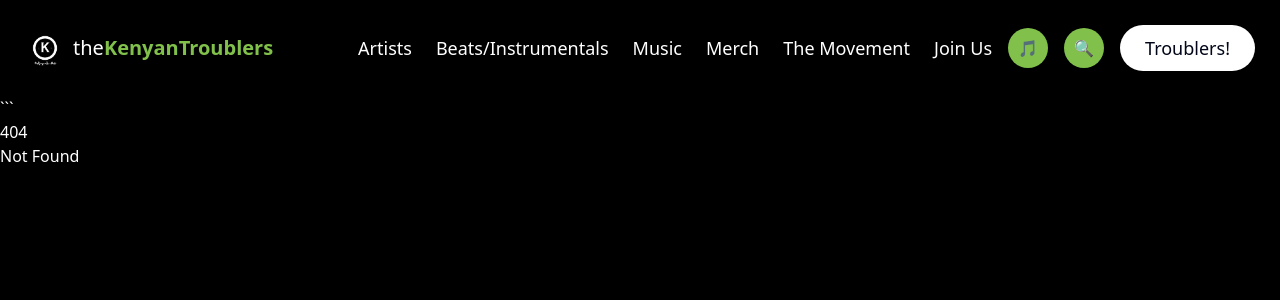
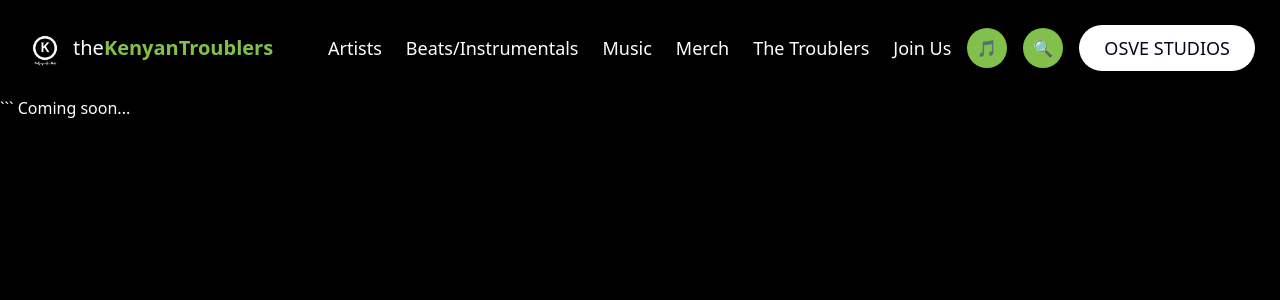
Before and after one commit to OsuwoJr/osvestudios, a SvelteKit app: page /artists in a window 1280 px wide. Before the commit this address had no page. Shown: the top 300 px of the page. Built offline with nearby package versions, Linux system fonts and the light colour scheme.

Commit message:
Add pages

```diff
--- a/src/components/Header.svelte
+++ b/src/components/Header.svelte
@@ -2,11 +2,11 @@
     import Button from "./Button.svelte";
     export let y;
     let tabs = [
-        { name: "Artists", link: "#artists" },
-        { name: "Beats/Instrumentals", link: "#beats" },
+        { name: "Artists", link: "/artists" },
+        { name: "Beats/Instrumentals", link: "/beats" },
         { name: "Music", link: "/music" },
         { name: "Merch", link: "/merch" },
-        { name: "The Movement", link: "#movement" },
+        { name: "The Troublers", link: "/troublers" },
         { name: "Join Us", link: "/join" }
     ];
 
@@ -46,7 +46,7 @@
         </button>
 
         <!-- Call to Action Buttons -->
-        <Button text="Troublers!" phone="+254790932575" />
+        <Button text="OSVE STUDIOS" phone="+254790932575" />
 
 
         <!-- Mobile Menu Button -->
--- /dev/null
+++ b/src/routes/artists/+page.svelte
@@ -0,0 +1 @@
+Coming soon...
--- /dev/null
+++ b/src/routes/beats/+page.svelte
@@ -0,0 +1 @@
+beats coming soon
--- /dev/null
+++ b/src/routes/join/+page.svelte
@@ -0,0 +1 @@
+Joining coming soon
--- /dev/null
+++ b/src/routes/merch/+page.svelte
@@ -0,0 +1 @@
+merch coming soon
--- /dev/null
+++ b/src/routes/music/+page.svelte
@@ -0,0 +1 @@
+music coming soon
--- /dev/null
+++ b/src/routes/troublers/+page.svelte
@@ -0,0 +1 @@
+The Troublers Gang coming soon
```
